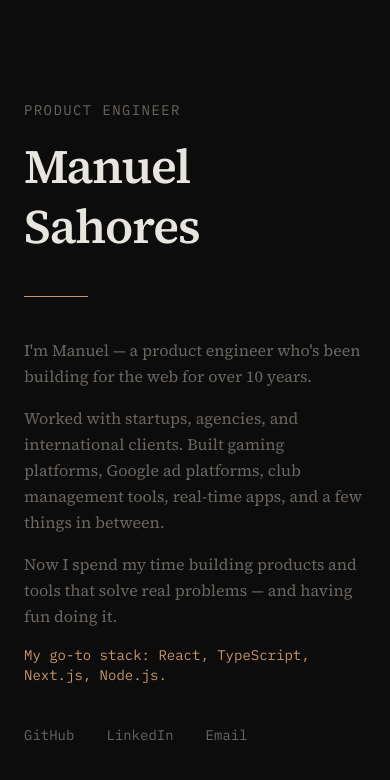
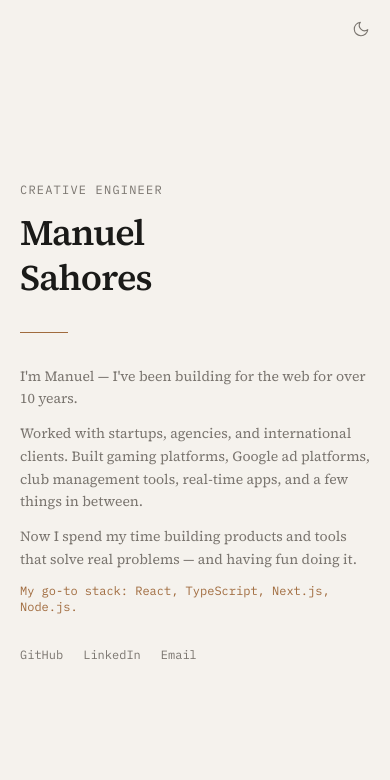
Before and after one commit to msahores/sahores.com, a Next.js app: page / in a window 390 px wide. Shown: the top 780 px of the page. Built offline with nearby package versions, Linux system fonts and the light colour scheme; no server answers.

Commit message:
Add light/dark mode, responsive design, and refine copy

```diff
--- a/app/globals.css
+++ b/app/globals.css
@@ -6,11 +6,29 @@
   --color-muted: var(--muted);
   --color-accent: var(--accent);
   --color-surface: var(--surface);
-  --font-sans: var(--font-geist-sans);
-  --font-mono: var(--font-geist-mono);
+  --font-sans: var(--font-serif);
+  --font-mono: var(--font-mono);
 }
 
 :root {
+  --background: #f5f2ed;
+  --foreground: #1a1a18;
+  --muted: #7a756f;
+  --accent: #a06b3e;
+  --surface: #eae6e0;
+}
+
+@media (prefers-color-scheme: dark) {
+  :root:not([data-theme="light"]) {
+    --background: #0c0c0c;
+    --foreground: #e8e4df;
+    --muted: #6b6560;
+    --accent: #c4956a;
+    --surface: #161614;
+  }
+}
+
+:root[data-theme="dark"] {
   --background: #0c0c0c;
   --foreground: #e8e4df;
   --muted: #6b6560;
--- a/app/layout.tsx
+++ b/app/layout.tsx
@@ -6,21 +6,21 @@ import "./globals.css";
 const GTM_ID = process.env.NEXT_PUBLIC_GTM_ID;
 
 const serif = Source_Serif_4({
-  variable: "--font-geist-sans",
+  variable: "--font-serif",
   subsets: ["latin"],
   weight: ["400", "600"],
 });
 
 const mono = IBM_Plex_Mono({
-  variable: "--font-geist-mono",
+  variable: "--font-mono",
   subsets: ["latin"],
   weight: ["400", "500"],
 });
 
 export const metadata: Metadata = {
-  title: "Manuel Sahores — Product Engineer",
+  title: "Manuel Sahores",
   description:
-    "Product engineer with 10+ years of experience building web applications.",
+    "Creative engineer building web products for over 10 years.",
 };
 
 export default function RootLayout({
--- a/app/page.tsx
+++ b/app/page.tsx
@@ -1,13 +1,16 @@
+import { ThemeToggle } from "./theme-toggle";
+
 export default function Home() {
   return (
-    <div className="flex min-h-svh items-center justify-center px-6">
+    <div className="flex min-h-svh items-center justify-center px-5 py-12 sm:px-6">
+      <ThemeToggle />
       <main className="w-full max-w-lg">
         <div className="animate-fade-up">
-          <p className="font-mono text-sm tracking-widest text-muted uppercase">
-            Product Engineer
+          <p className="font-mono text-xs tracking-widest text-muted uppercase sm:text-sm">
+            Creative Engineer
           </p>
 
-          <h1 className="mt-4 font-sans text-5xl font-semibold leading-tight tracking-tight sm:text-6xl">
+          <h1 className="mt-3 font-sans text-4xl font-semibold leading-tight tracking-tight sm:mt-4 sm:text-6xl">
             Manuel
             <br />
             Sahores
@@ -15,17 +18,17 @@ export default function Home() {
         </div>
 
         <div
-          className="animate-fade-up mt-10 h-px w-16 bg-accent"
+          className="animate-fade-up mt-8 h-px w-12 bg-accent sm:mt-10 sm:w-16"
           style={{ animationDelay: "0.15s" }}
         />
 
         <section
-          className="animate-fade-up mt-10 max-w-md space-y-4 font-sans text-base leading-relaxed text-muted"
+          className="animate-fade-up mt-8 max-w-md space-y-3 font-sans text-sm leading-relaxed text-muted sm:mt-10 sm:space-y-4 sm:text-base"
           style={{ animationDelay: "0.3s" }}
         >
           <p>
-            I&apos;m Manuel — a product engineer who&apos;s been building for
-            the web for over 10 years.
+            I&apos;m Manuel — I&apos;ve been building for the web for over
+            10 years.
           </p>
           <p>
             Worked with startups, agencies, and international clients. Built
@@ -36,20 +39,20 @@ export default function Home() {
             Now I spend my time building products and tools that solve real
             problems — and having fun doing it.
           </p>
-          <p className="font-mono text-sm text-accent">
+          <p className="font-mono text-xs text-accent sm:text-sm">
             My go-to stack: React, TypeScript, Next.js, Node.js.
           </p>
         </section>
 
         <nav
-          className="animate-fade-up mt-10 flex gap-8"
+          className="animate-fade-up mt-8 flex flex-wrap gap-5 sm:mt-10 sm:gap-8"
           style={{ animationDelay: "0.45s" }}
         >
           <a
             href="https://github.com/msahores"
             target="_blank"
             rel="noopener noreferrer"
-            className="font-mono text-sm text-muted transition-colors hover:text-accent"
+            className="font-mono text-xs text-muted transition-colors hover:text-accent sm:text-sm"
           >
             GitHub
           </a>
@@ -57,13 +60,13 @@ export default function Home() {
             href="https://linkedin.com/in/manuelsahores"
             target="_blank"
             rel="noopener noreferrer"
-            className="font-mono text-sm text-muted transition-colors hover:text-accent"
+            className="font-mono text-xs text-muted transition-colors hover:text-accent sm:text-sm"
           >
             LinkedIn
           </a>
           <a
             href="mailto:manuel.sahores@gmail.com"
-            className="font-mono text-sm text-muted transition-colors hover:text-accent"
+            className="font-mono text-xs text-muted transition-colors hover:text-accent sm:text-sm"
           >
             Email
           </a>
--- /dev/null
+++ b/app/theme-toggle.tsx
@@ -0,0 +1,57 @@
+"use client";
+
+import { useEffect, useState } from "react";
+
+type Theme = "light" | "dark";
+
+export function ThemeToggle() {
+  const [theme, setTheme] = useState<Theme | null>(null);
+
+  useEffect(() => {
+    const stored = localStorage.getItem("theme") as Theme | null;
+    if (stored) {
+      setTheme(stored);
+      document.documentElement.setAttribute("data-theme", stored);
+    } else {
+      const system = window.matchMedia("(prefers-color-scheme: dark)").matches
+        ? "dark"
+        : "light";
+      setTheme(system);
+    }
+  }, []);
+
+  const toggle = () => {
+    const next = theme === "dark" ? "light" : "dark";
+    setTheme(next);
+    document.documentElement.setAttribute("data-theme", next);
+    localStorage.setItem("theme", next);
+  };
+
+  if (!theme) return null;
+
+  return (
+    <button
+      onClick={toggle}
+      aria-label={`Switch to ${theme === "dark" ? "light" : "dark"} mode`}
+      className="fixed right-5 top-5 text-muted transition-colors hover:text-accent sm:right-8 sm:top-8"
+    >
+      {theme === "dark" ? (
+        <svg width="18" height="18" viewBox="0 0 24 24" fill="none" stroke="currentColor" strokeWidth="1.5" strokeLinecap="round" strokeLinejoin="round">
+          <circle cx="12" cy="12" r="5" />
+          <line x1="12" y1="1" x2="12" y2="3" />
+          <line x1="12" y1="21" x2="12" y2="23" />
+          <line x1="4.22" y1="4.22" x2="5.64" y2="5.64" />
+          <line x1="18.36" y1="18.36" x2="19.78" y2="19.78" />
+          <line x1="1" y1="12" x2="3" y2="12" />
+          <line x1="21" y1="12" x2="23" y2="12" />
+          <line x1="4.22" y1="19.78" x2="5.64" y2="18.36" />
+          <line x1="18.36" y1="5.64" x2="19.78" y2="4.22" />
+        </svg>
+      ) : (
+        <svg width="18" height="18" viewBox="0 0 24 24" fill="none" stroke="currentColor" strokeWidth="1.5" strokeLinecap="round" strokeLinejoin="round">
+          <path d="M21 12.79A9 9 0 1 1 11.21 3 7 7 0 0 0 21 12.79z" />
+        </svg>
+      )}
+    </button>
+  );
+}
```
